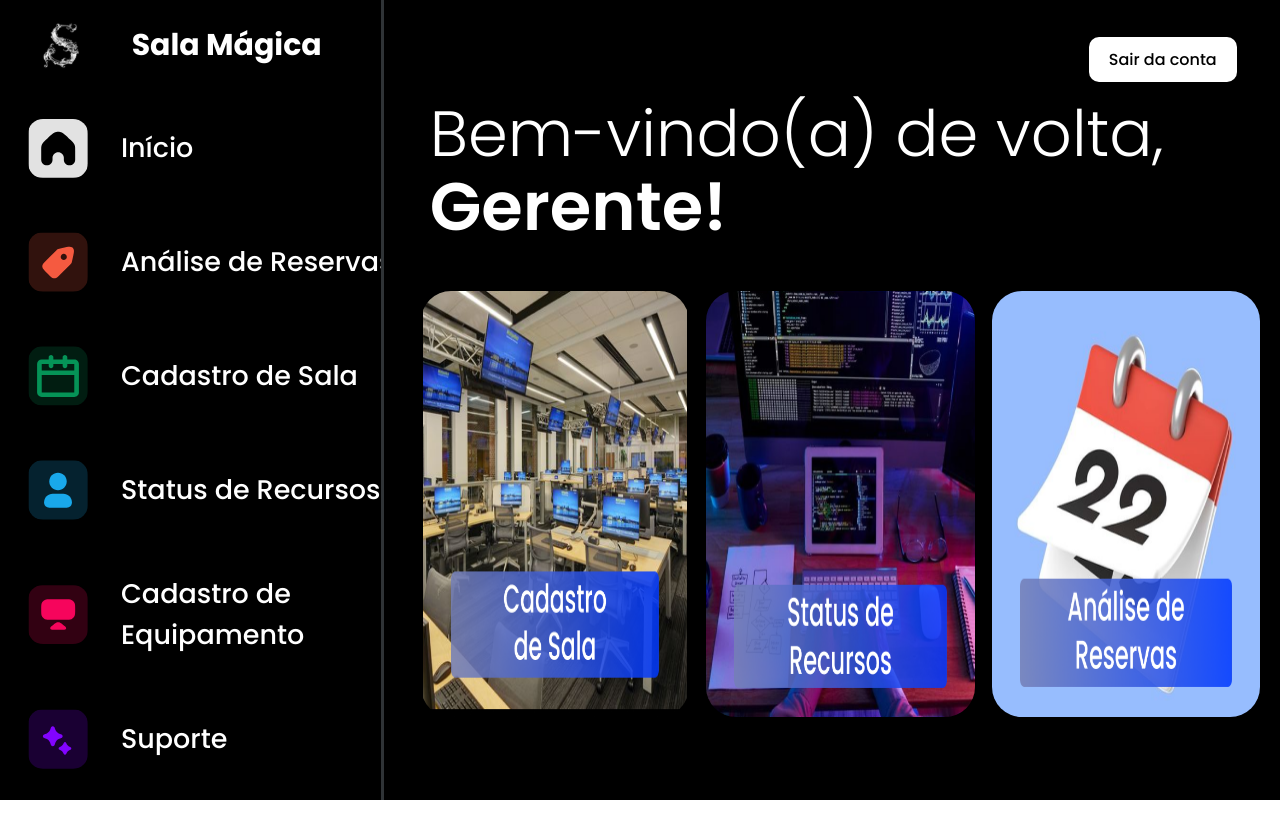
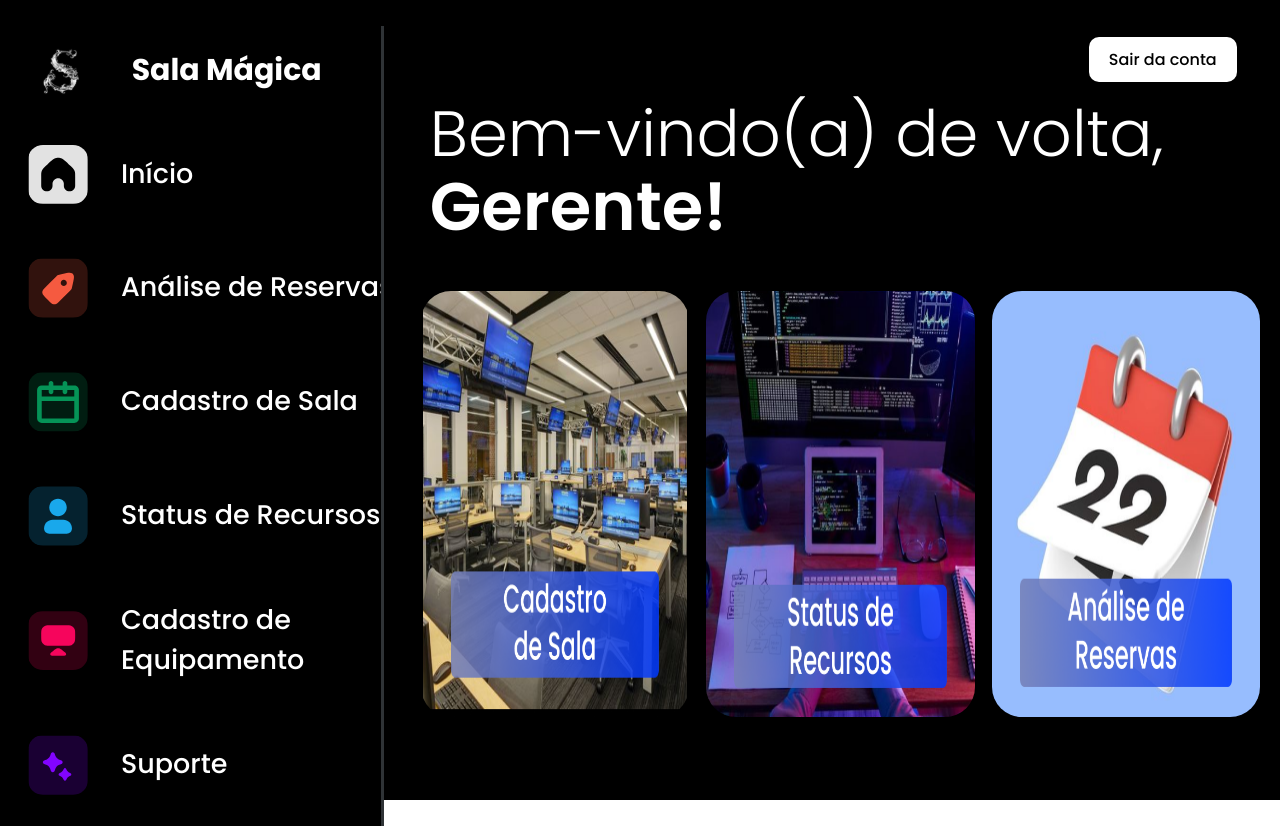
Before and after one commit to JoaoMotaSilva10/SalaMagicaFront, a React (Vite) app: page / in a window 1280 px wide. Before the commit the page ends 800 px from the top, so only its background shows below. Built offline with nearby package versions, Linux system fonts and the light colour scheme.

Commit message:
ajustando sidebar

```diff
--- a/src/Sidebar/Sidebar.css
+++ b/src/Sidebar/Sidebar.css
@@ -1,4 +1,5 @@
 .sidebar {
+  margin-top: 2%;
     width: 30%;
     height: 100%;
     padding: 10px;
```
